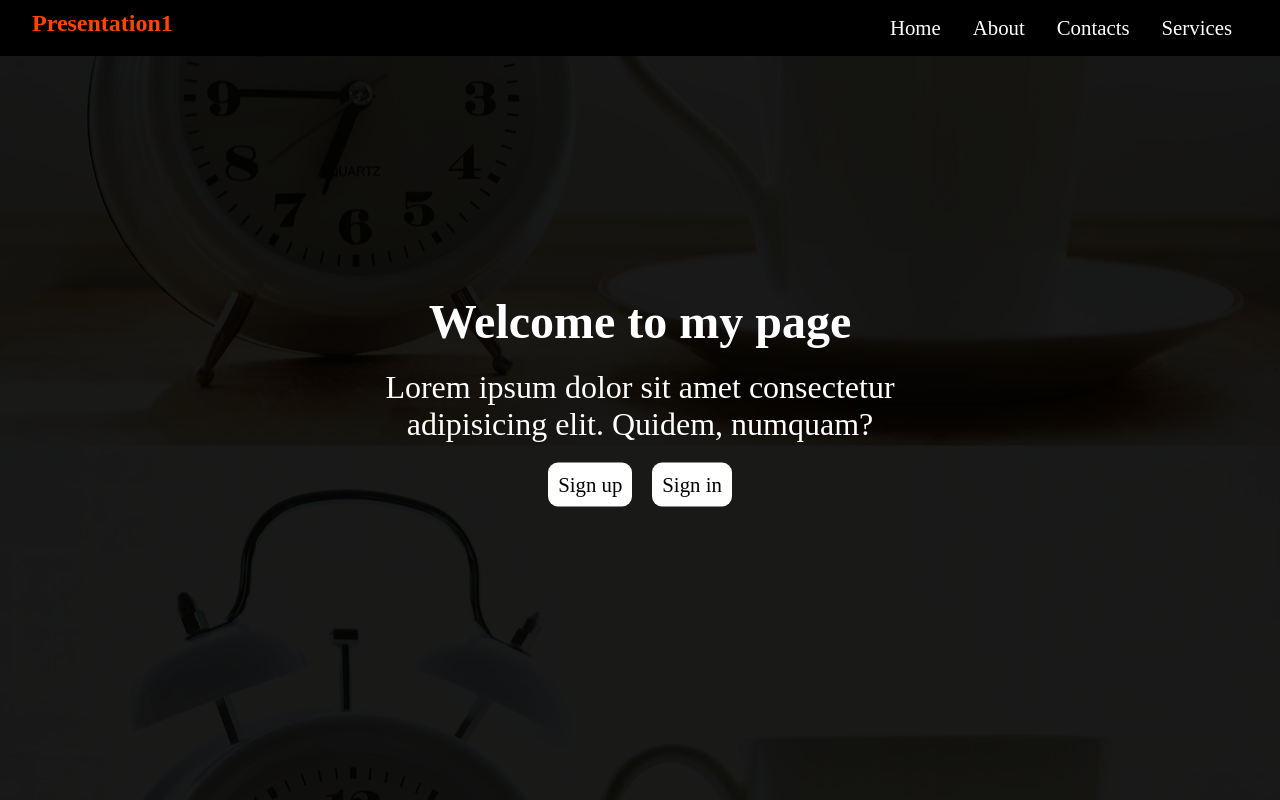
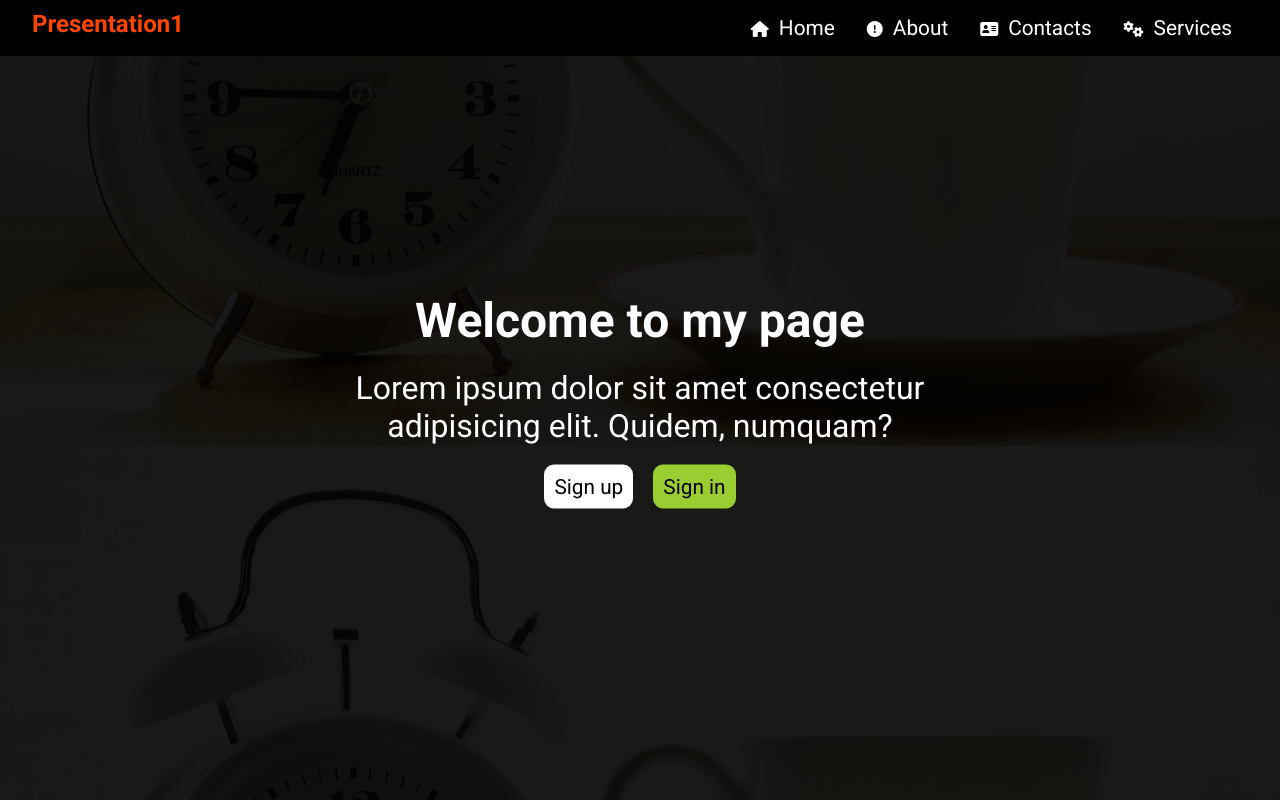
Before and after one commit to Mutai001/Presentation1, a plain HTML site: page index.html in a window 1280 px wide. Drawn offline with Linux system fonts and the light colour scheme.

Commit message:
finished the header page

```diff
--- a/index.html
+++ b/index.html
@@ -4,6 +4,7 @@
     <meta charset="UTF-8">
     <meta name="viewport" content="width=device-width, initial-scale=1.0">
     <link rel="stylesheet" href="style.css">
+    <link rel="stylesheet" href="https://cdnjs.cloudflare.com/ajax/libs/font-awesome/6.4.2/css/all.min.css" integrity="sha512-z3gLpd7yknf1YoNbCzqRKc4qyor8gaKU1qmn+CShxbuBusANI9QpRohGBreCFkKxLhei6S9CQXFEbbKuqLg0DA==" crossorigin="anonymous" referrerpolicy="no-referrer" />
     <title>Presentation</title>
 </head>
 <body>
@@ -13,12 +14,12 @@
                 <h1>Presentation1</h1>
             </div>
             <ul>
-                <li><a href="">Home</a></li>
-                <li><a href="">About</a></li>
-                <li><a href="">Contacts</a></li>
-                <li><a href="">Services</a></li>
+                <li><i class="fa-solid fa-house"></i><a href="">Home</a></li>
+                <li><i class="fa-solid fa-circle-exclamation"></i><a href="">About</a></li>
+                <li><i class="fa-solid fa-address-card"></i><a href="">Contacts</a></li>
+                <li><i class="fa-solid fa-gears"></i><a href="">Services</a></li>
             </ul>
-        </nav>
+        </d>
     </header>
     <main>
         <div class="showcase">
--- a/style.css
+++ b/style.css
@@ -1,3 +1,5 @@
+@import url('https://fonts.googleapis.com/css2?family=Roboto:wght@300;400;500;700;900&display=swap');
+
 /* Reset */
 *{
     margin: 0;
@@ -10,6 +12,8 @@ body{
     background-image: linear-gradient(rgba(0, 0, 0, 0.9), rgba(0, 0, 0, 0.9)), url(alarm-clock-gfa6b9da8f_1280.jpg);
     background-position: center;
     background-size: cover;
+
+    font-family: 'Roboto', sans-serif;
 }
 nav{
     display: flex;
@@ -42,7 +46,7 @@ nav ul li a:visited{
 }
 nav ul li a:hover{
     color: yellow;
-    border-bottom: 1px solid white;
+    border-bottom: 2px solid white;
 }
 .showcase{
     position: absolute;
@@ -71,10 +75,21 @@ nav ul li a:hover{
     border-radius: 10px;
     text-decoration: none;
     font-size: 1.3rem;
-    color: black;
+    color: #000;
     transition: all 1s;
 }
 .btns a:hover{
     background-color: #333;
     color: #fff;
 }
+
+.btns .signin{
+    background-color: yellowgreen;
+    color: #000;
+}
+
+
+i{
+    color: #fff;
+    padding-right: 10px;
+}
```
